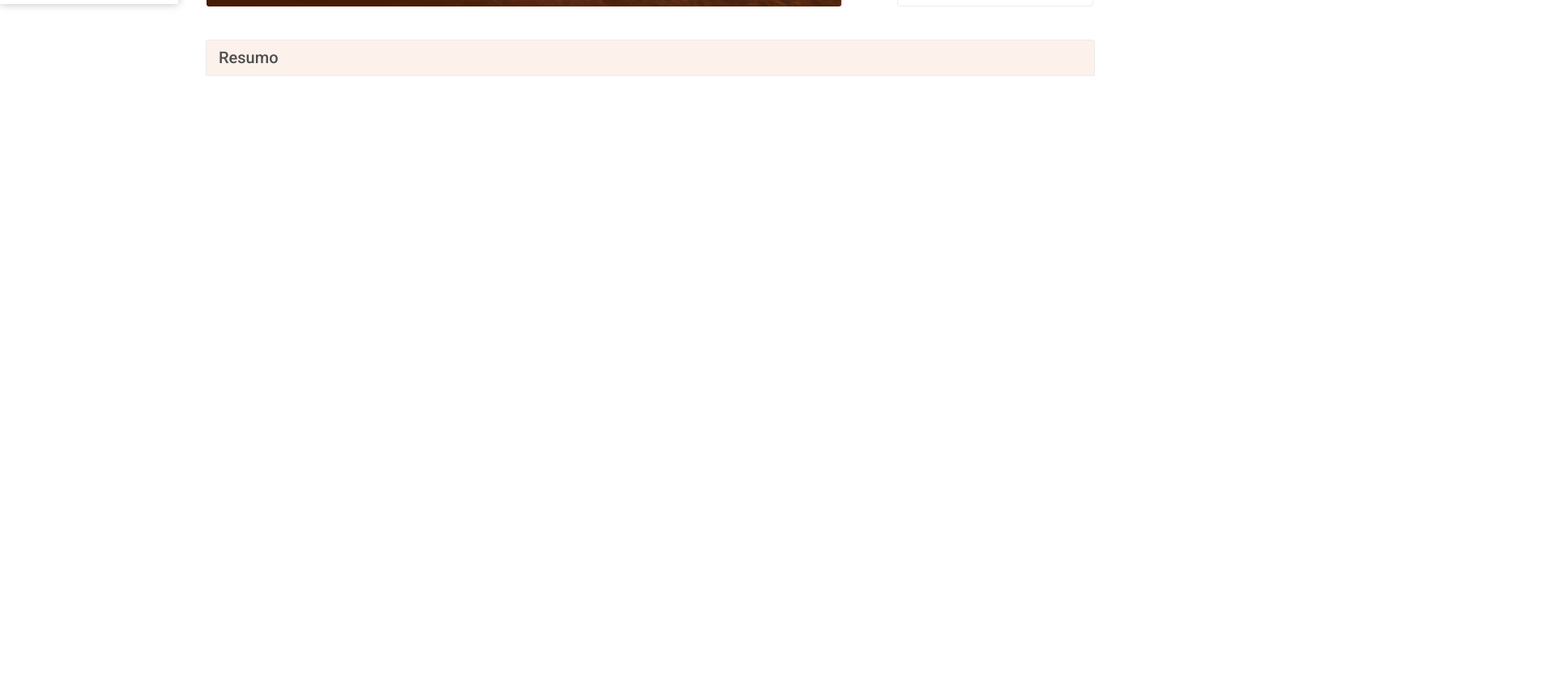
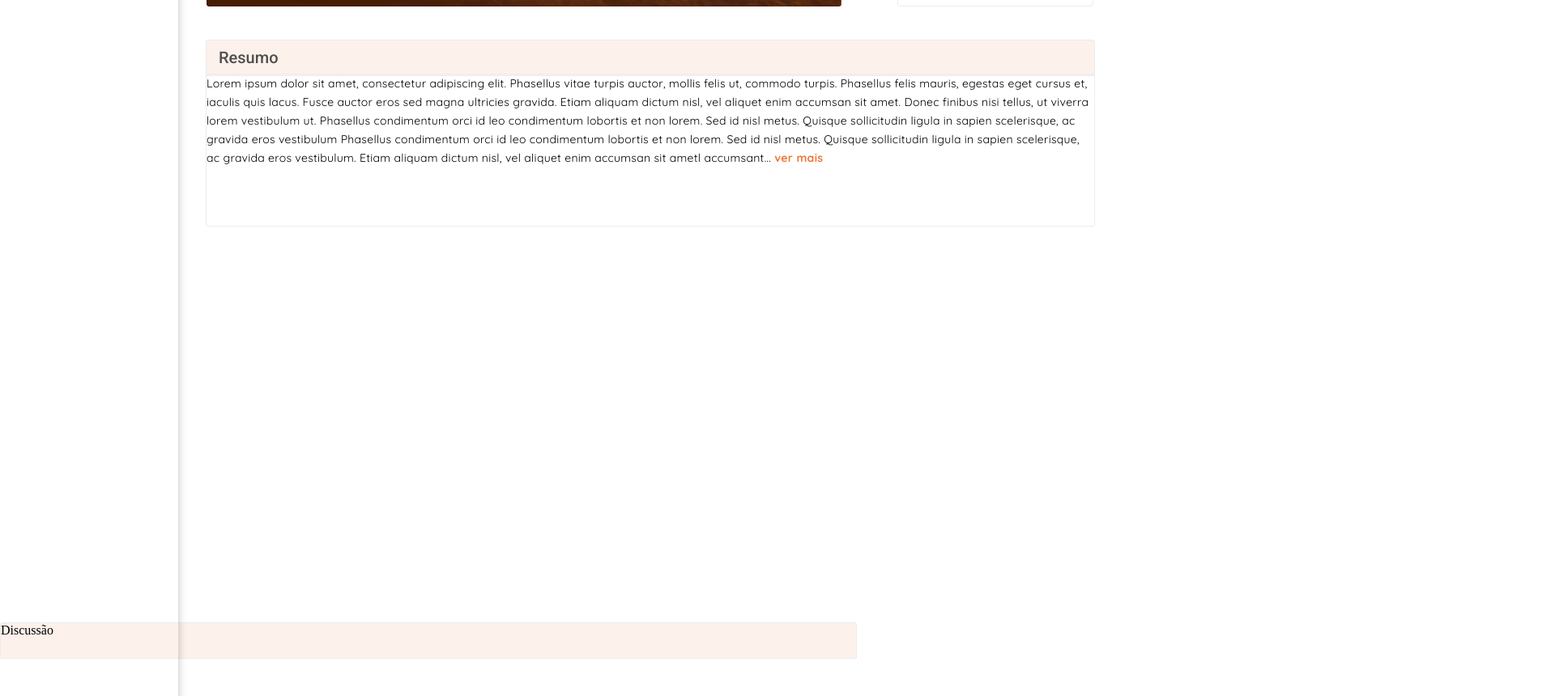
Before and after one commit to felpsalvs/chuva-front-sass, a website: page assets/index.html in a window 1280 px wide. Shown: the part 600-1460 px from the top of the page at 81% size, 1920 px wide, since content can reach past the window. Before the commit the page ends 800 px from the top, so only its background shows below. Drawn offline with Linux system fonts and the light colour scheme.

Commit message:
adicionando nova div

```diff
--- a/assets/index.html
+++ b/assets/index.html
@@ -10,8 +10,9 @@
 <body>
     <nav class="side-menu">
         <header>
-            <div class="side-bar"></div>
-            <h1>Slaca 2019</h1>
+            <div class="side-bar">
+                <h1>Slaca 2019</h1>
+            </div>
             <img src="/assets/images/dewey 4.png" alt="13 Slaca">
             <a href="#">Apresentação</a>
             <a href="#">Comitês</a>
@@ -83,6 +84,26 @@
             <div class="resume__title">
                 Resumo
             </div>
+            <div class="resume__text">
+                <span>
+                    <span id="dots">Lorem ipsum dolor sit amet, consectetur adipiscing elit. Phasellus vitae turpis auctor, mollis felis ut, commodo turpis. Phasellus felis mauris, egestas eget cursus et, iaculis quis lacus. Fusce auctor eros sed magna ultricies gravida. Etiam aliquam dictum nisl, vel aliquet enim accumsan sit amet. Donec finibus nisi tellus, ut viverra lorem vestibulum ut.  Phasellus condimentum orci id leo condimentum lobortis et non lorem. Sed id nisl metus. Quisque sollicitudin ligula in sapien scelerisque, ac gravida eros vestibulum Phasellus condimentum orci id leo condimentum lobortis et non lorem. Sed id nisl metus. Quisque sollicitudin ligula in sapien scelerisque, ac gravida eros vestibulum.  Etiam aliquam dictum nisl, vel aliquet enim accumsan sit ametl accumsant...</span><span id="more"> Lorem ipsum dolor sit amet, consectetur adipiscing elit. Phasellus vitae turpis auctor, mollis felis ut, commodo turpis. Phasellus felis mauris, egestas eget cursus et, iaculis quis lacus. Fusce auctor eros sed magna ultricies gravida. Etiam aliquam dictum nisl, vel aliquet enim accumsan sit amet. Donec finibus nisi tellus, ut viverra lorem vestibulum ut. Phasellus condimentum orci id leo condimentum lobortis et non lorem. Sed id nisl metus. Quisque sollicitudin ligula in sapien scelerisque, ac gravida eros vestibulum.
+
+                        Fusce vitae luctus dui. Donec id euismod mauris, in volutpat urna. Proin dapibus consequat feugiat. Proin dictum justo arcu, quis vestibulum augue lacinia quis. Sed dignissim dui nulla, ut faucibus mauris sodales id. Aliquam erat volutpat. Maecenas dolor enim, tincidunt id elit non, suscipit interdum turpis. Etiam finibus urna libero, eget interdum eros volutpat ullamcorper. Pellentesque et pretium lorem. Aenean interdum quis diam ac porttitor. Cras nec ipsum pulvinar, pharetra libero non, ornare enim. Etiam in laoreet odio.
+
+                        Nam eget tristique elit, at fermentum tellus. Mauris scelerisque ligula id eleifend feugiat. Donec eleifend vehicula sem nec dapibus. Integer scelerisque neque dui, in lacinia erat molestie eu. Phasellus maximus dui eget lacus porta tempor. Ut ex nibh, dignissim quis purus semper, efficitur facilisis turpis. Praesent blandit elementum ultricies. Aliquam sit amet enim sit amet nulla pulvinar lobortis consectetur non odio. Phasellus at lacus hendrerit, vulputate nisi sit amet, viverra mauris. Etiam eu scelerisque orci. Quisque sagittis, mi vitae pharetra iaculis, orci elit eleifend massa, eu posuere mauris odio id odio. Morbi eu libero luctus, consectetur lorem vel, interdum sapien. Aenean in porta arcu. Maecenas eu maximus massa.
+
+                        Praesent velit dolor, dignissim sed quam ac, efficitur porta justo. Pellentesque porta pharetra felis ut hendrerit. Nulla facilisi. Aliquam erat volutpat. Nunc sit amet faucibus quam. Maecenas dapibus luctus dolor at viverra. Duis nec fringilla libero. Duis risus nibh, viverra ac orci nec, iaculis dictum sem. Aliquam at malesuada arcu. Aliquam erat volutpat. Donec varius ipsum purus, ut vehicula purus placerat vitae. Lorem ipsum dolor sit amet, consectetur adipiscing elit.</span>
+                    <button onclick="myFunction()" id="myBtn">ver mais</button>
+                    </span>
+            </div>
         </div>
+    </div>
+
+        <div class="discussion">
+            <div class="discussion__topic">
+                Discussão
+            </div>
+        </div>
+        <script src="/assets/script.js"></script>
 </body>
 </html>
--- /dev/null
+++ b/assets/script.js
@@ -0,0 +1,15 @@
+function myFunction() {
+    var dots = document.getElementById("dots");
+    var moreText = document.getElementById("more");
+    var btnText = document.getElementById("myBtn");
+
+    if (dots.style.display === "none") {
+      dots.style.display = "inline";
+      btnText.innerHTML = "Ver mais";
+      moreText.style.display = "none";
+    } else {
+      dots.style.display = "none";
+      btnText.innerHTML = "Ocultar";
+      moreText.style.display = "inline";
+    }
+  }
--- a/assets/scss/style.scss
+++ b/assets/scss/style.scss
@@ -8,27 +8,33 @@
     text-decoration: none;
     box-sizing: border-box;
 }
+html{
+    height: 1701px;
+    width: 1366px;
+
+    border-radius: 0px;
+}
 header{
     box-shadow: 0px 0px 10px 0px #00000040;
+    float: left;
+    height: 2508px;
 }
-
     .side-menu{
         width: 220px;
         height: 68px;
-    z-index: 100;
+        margin: 0 auto;
         display: flex;
-    position: fixed;
-    flex-direction: column;
-    align-items: flex-start;
-    text-align: center;
         color: #fff;
         background: linear-gradient(180deg, #FFB354 0%, #EE7A3A 100%);
         text-transform: uppercase;
         font-family: 'Roboto', sans-serif;
         font-weight: 700;
+        position: fixed;
 
     h1{
         padding-top: 24px;
+        align-items: center;
+        text-align: center;
     }
     img{
         margin-top: 15px;
@@ -42,6 +48,7 @@ header{
         text-decoration: none;
         font-size: 15px;
         text-transform: none;
+
     }
     a:hover {
         background-color: #FDF1EB;
@@ -55,12 +62,14 @@ header{
     }
 }
 
+
 .main{
     width: 100%;
     height: 68px;
     margin-left: 220px;
     background: #FDF1EB;
-    position: fixed;
+    position: absolute;
+
     p{
         font-family: 'Roboto';
         font-size: 14px;
@@ -85,8 +94,8 @@ header{
         position: absolute;
         width: 97px;
         height: 34px;
-        margin-left: 789px;
-        margin-top: -52px;
+        margin-left: 748px;
+        margin-top: -55px;
         border: 1px solid #CCCCCC;
         border-radius: 3px;
         text-transform: uppercase;
@@ -105,6 +114,7 @@ header{
         margin-left: 1019px;
         margin-top: -55px;
         display: flex;
+
         a{
             text-transform: none;
             font-family: 'Quicksand';
@@ -114,14 +124,14 @@ header{
             border-radius: none;
             font-size: 12px;
             line-height: 15px;
-            left: 207px;
+            left: 150px;
             top: 82px;
             text-align: right;
             color: #333333;
         }
         img{
             border-radius: 50px;
-            margin-left: 6px;
+            margin-left: 1px;
         }
         p{
             font-family: 'Quicksand';
@@ -131,6 +141,7 @@ header{
             line-height: 18px;
             letter-spacing: 0em;
             text-align: right;
+            margin-left: -96px;
         }
     }
 }
@@ -178,7 +189,6 @@ header{
     width: 784px;
     margin-left: 255px;
     margin-top: -66px;
-    position: fixed;
 
     p{
         height: 54px;
@@ -328,4 +338,48 @@ header{
         color: #4E4E4E;
         padding-left: 15px;
 }
+&__text{
+    height: 189px;
+    width: 1098px;
+    margin-left: -1098px;
+    margin-top: 522px;
+    border-radius: 3px;
+    border: 1px solid #ECECEC;
+    span{
+        font-family: 'Quicksand';
+        font-size: 14px;
+        font-weight: 400;
+        line-height: 23px;
+        letter-spacing: 0.02em;
+        flex: none;
+        order: 0;
+        align-self: stretch;
+        flex-grow: 0;
+        text-align: center;
     }
+
+    #more {display: none;}
+    button{
+        border: none;
+        border-style: none;
+        font-family: 'Quicksand';
+        font-size: 14px;
+        font-weight: 700;
+        line-height: 21px;
+        letter-spacing: 0.02em;
+        text-align: left;
+        color:#ED7839;
+        background: none;
+    }
+}
+}
+.discussion{
+    width: 1058px;
+    height: 45px;
+    margin-left: 0px;
+    margin-top: 761px;
+
+    background: #FDF1EB;
+    border: 1px solid #ECECEC;
+    border-radius: 3px 3px 0px 0px;
+}
```
Also changed, not shown: assets/css/style.css, 1 other file. Lines whose indentation alone changed are shown as unchanged.
